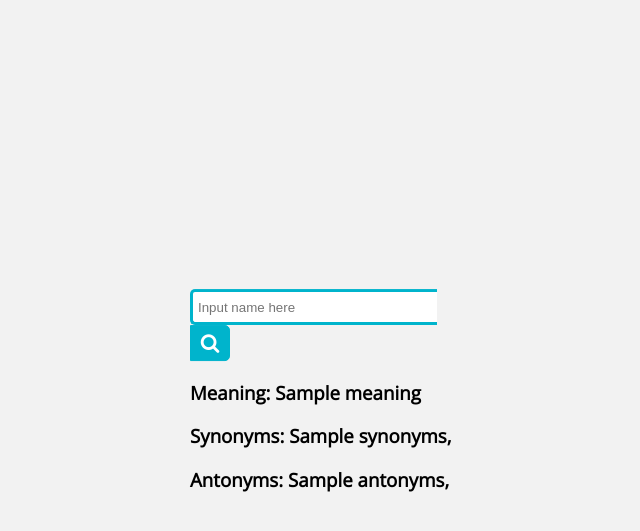
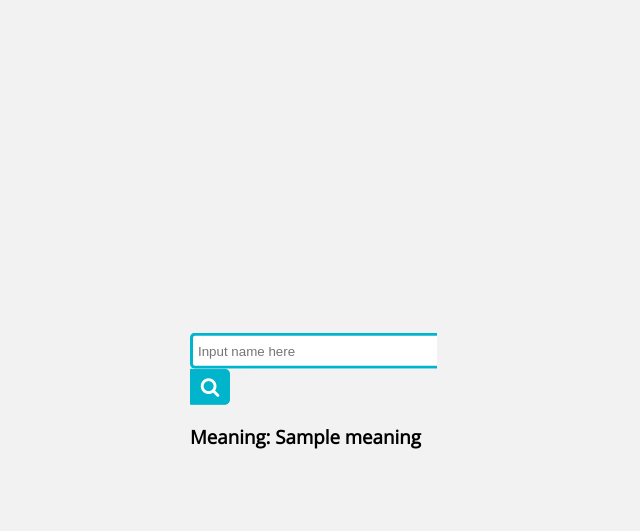
Before and after one commit to Raudin/Django-dictionary, a Django app: template englishdictionary/templates/name.html in a window 1280 px wide. Shown: the top 531 px of the page, without its empty margins (258-898 px from the left). Run offline with Django 4.2, Linux system fonts and the light colour scheme; the template is opened without the code that fills it: most values are stand-ins (such as "Sample title", 1, 10 or a date in 2020).

Commit message:
Update name.html

```diff
--- a/englishdictionary/templates/name.html
+++ b/englishdictionary/templates/name.html
@@ -65,15 +65,7 @@ body{
    </div>
    <h3> Meaning: {{meaning}}</h3>
 
-   <h3>Synonyms: {% for synonyms in synonyms %}
-      {{synonyms}},
-        {% endfor%}
-   </h3>
 
-   <h3>Antonyms: {% for antonyms in antonyms %}
-     {{antonyms}},
-        {% endfor %}
-   </h3>
 </div>
 </body>
 </html>
```
